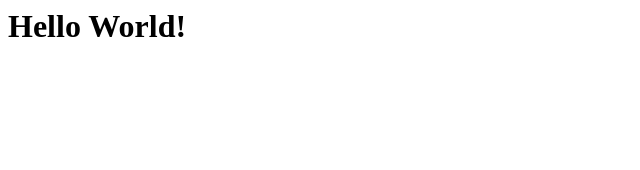
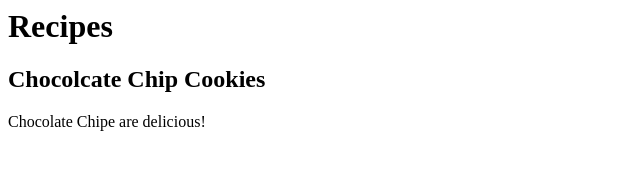
Before and after one commit to ibra0038/HTML, a plain HTML site: page index.html in a window 1280 px wide. Shown: the whole page, without its empty margins (0-640 px from the left). Drawn offline with Linux system fonts and the light colour scheme.

Commit message:
Update index.html

```diff
--- a/index.html
+++ b/index.html
@@ -5,6 +5,13 @@
 </html>
 
 <body>
- <h1>Hello World!</h1>
+<header>
+ <h1>Recipes</h1>
+
+ <section>
+ <h2> Chocolcate Chip Cookies</h2>
+ <p> Chocolate Chipe are delicious!</p>
+ </section>
+ </header>
 </body>
 </html>
```
